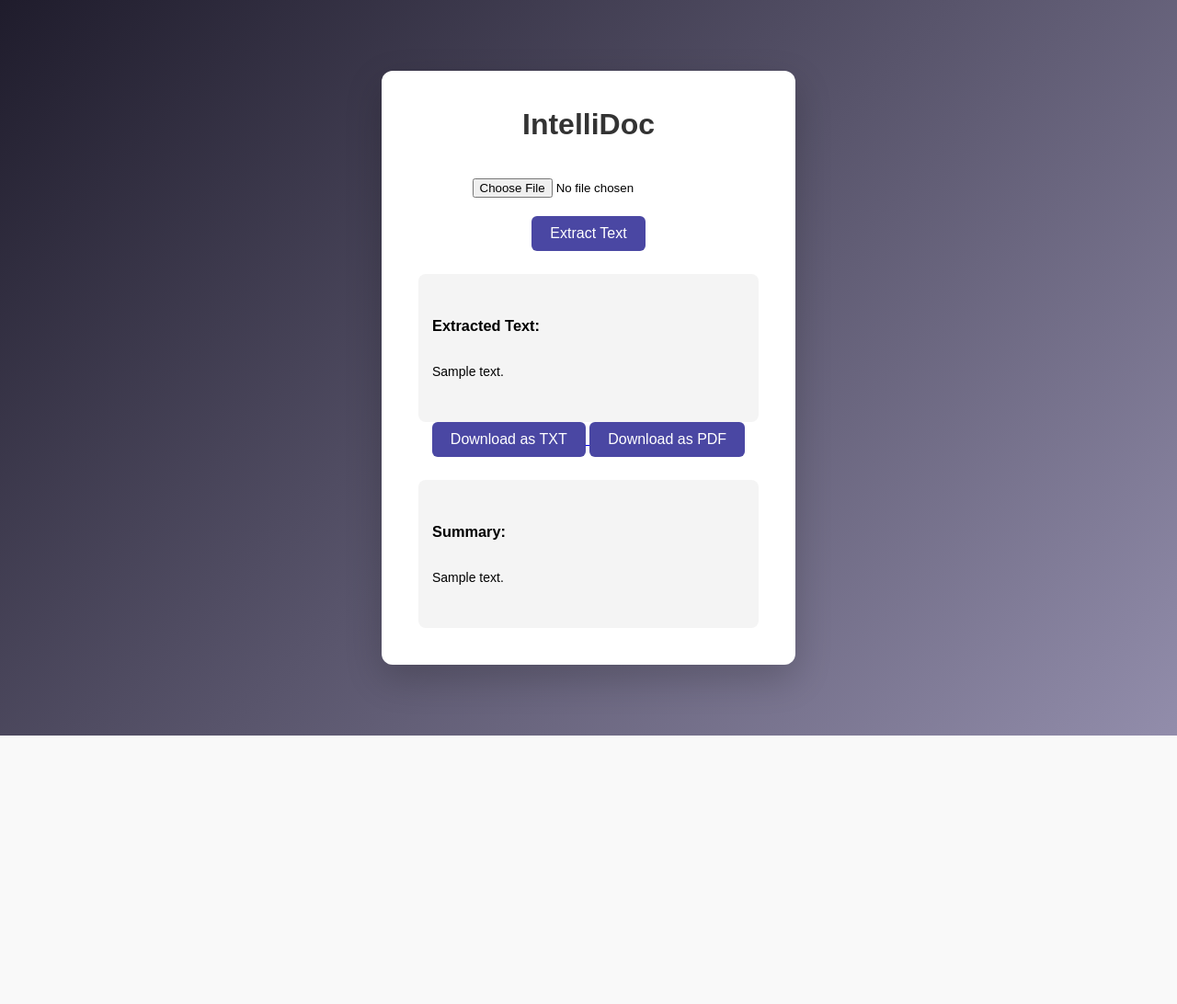
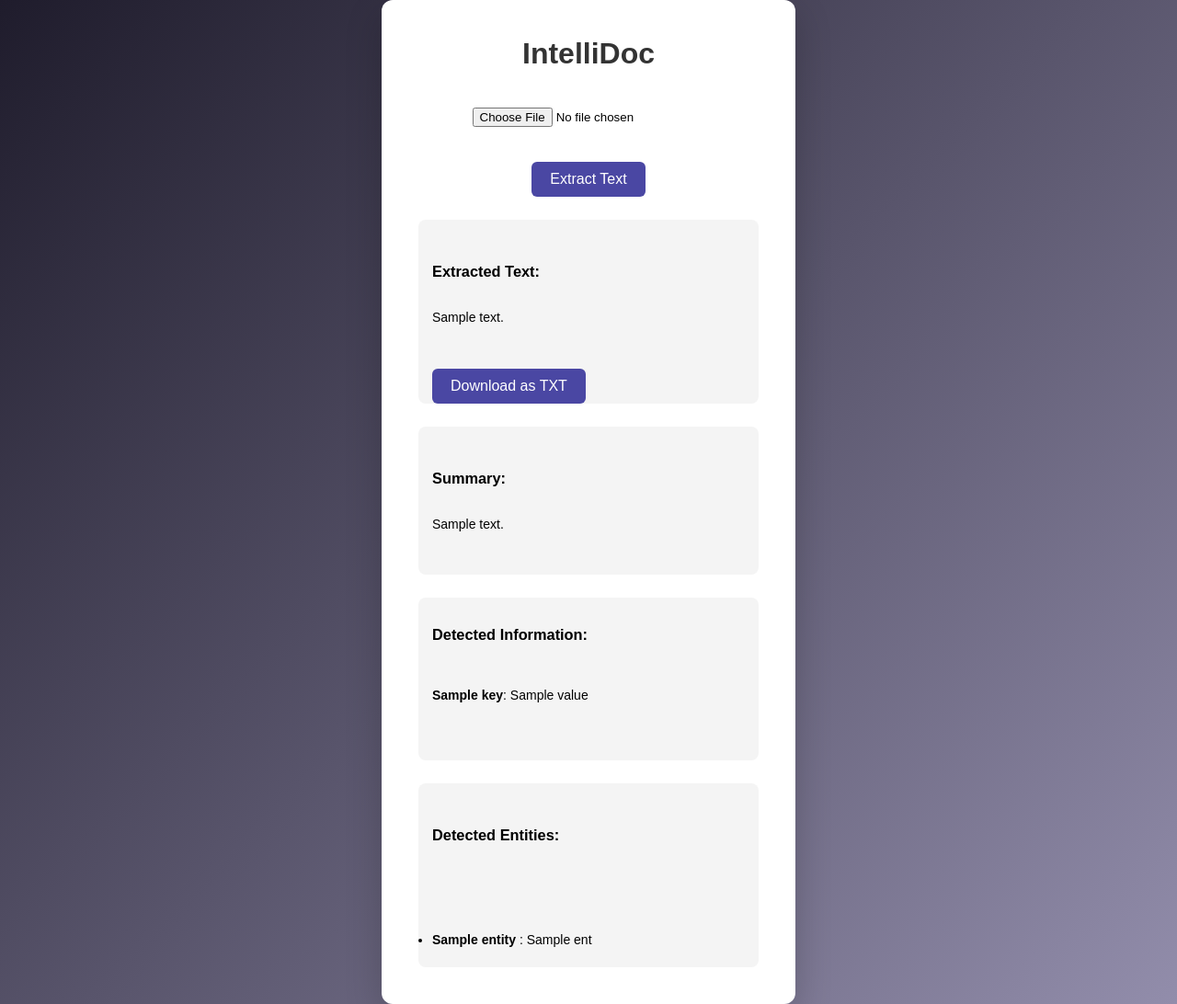
Before and after one commit to aakashsingghh/MiniProjectIntelliDoc, a Flask app: template templates/upload.html in a window 1280 px wide. Shown: the whole page at 92% size. Before the commit the page ends 800 px from the top, so only its background shows below. Run offline with Flask 3, Linux system fonts and the light colour scheme; the template is opened without the code that fills it: most values are stand-ins (such as "Sample title", 1, 10 or a date in 2020).

Commit message:
Update upload.html

```diff
--- a/templates/upload.html
+++ b/templates/upload.html
@@ -1,25 +1,34 @@
 <!DOCTYPE html>
 <html>
+
 <head>
 <link rel="stylesheet" href="{{ url_for('static', filename='style.css') }}">
-    <title>IDP - Upload Document</title>
+<title>IntelliDoc</title>
 </head>
+
 <body>
 
 <div class="container">
+
 <h1>IntelliDoc</h1>
 
 <form action="/upload" method="POST" enctype="multipart/form-data">
-            <input type="file" name="document" accept=".png,.jpg,.jpeg" required>
-            <br>
+
+<input type="file" name="document" accept=".png,.jpg,.jpeg,.pdf" required>
+
+<br><br>
+
 <button type="submit">Extract Text</button>
+
 </form>
+
 
 {% if text %}
 <div class="result">
+
 <h3>Extracted Text:</h3>
+
 <p>{{ text }}</p>
-        </div>
 
 <a href="{{ url_for('download_txt', text=text) }}">
 <button>Download as TXT</button>
@@ -28,15 +37,50 @@
 <a href="{{ url_for('download_pdf', text=text) }}">
 <button>Download as PDF</button>
 </a>
+
+</div>
 {% endif %}
+
 
 {% if summary %}
 <div class="result">
+
 <h3>Summary:</h3>
+
 <p>{{ summary }}</p>
+
 </div>
 {% endif %}
+
+{% if patterns %}
+<div class="result">
+<h3>Detected Information:</h3>
+
+{% for key, value in patterns.items() %}
+<p><b>{{ key }}</b>: {{ value }}</p>
+{% endfor %}
+
 </div>
+{% endif %}
+
+
+{% if entities %}
+<div class="result">
+
+<h3>Detected Entities:</h3>
+
+<ul>
+
+{% for ent, label in entities %}
+
+<li><b>{{ label }}</b> : {{ ent }}</li>
+
+{% endfor %}
+
+</ul>
+
+</div>
+{% endif %}
 
 
 </div>
```
Lines whose indentation alone changed are shown as unchanged.
